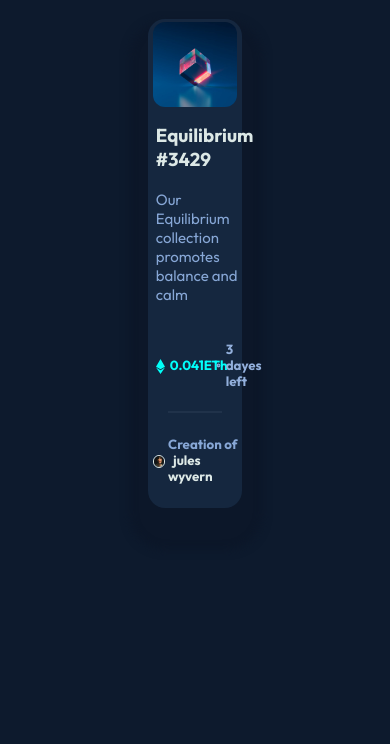
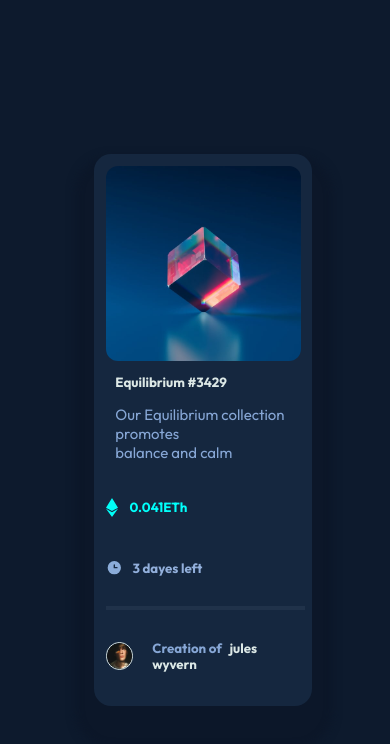
Before and after one commit to yosefamr2002/frontendmentor_card_task, a plain HTML site: page index.html in a window 390 px wide. Drawn offline with Linux system fonts and the light colour scheme.

Commit message:
responsive update

```diff
--- a/index.html
+++ b/index.html
@@ -11,6 +11,8 @@
 
 </head>
 <body>
+
+  <div class="container">
 
     <div class="card">
       <img src="images/image-equilibrium.jpg" alt="">
@@ -31,11 +33,12 @@
       </div>
       <hr>
       <div class="footer">
-      <img src="images/image-avatar.png" alt="">
+        <img id="footerimg" src="images/image-avatar.png" alt="">
         <h5><span>Creation of </span> &nbsp; jules wyvern</h5>
       </div>
 
     </div>
+  </div>
 
 </body>
 </html>
--- a/style.css
+++ b/style.css
@@ -4,99 +4,111 @@
 }
 
 body{
+    display: flex;
     background-color: #0d1a2d;
+    width: 100%;
+    height: 100vh;
+    justify-content: center;
+    align-items: center;
+}
+
+.container{
+    display: flex
+;
+    justify-content: center;
+    align-items: center;
 }
 .card {
+    padding: 3%;
     align-items: center;
-    /* justify-content: center; */
     box-shadow: 1px 22px 9px 20px #0c1729;
     border-radius: 17px;
-    margin-left: 37.5%;
-    width: 25%;
-    /* display: flex; */
+    width: 50%;
+    display: flex
+;
     flex-direction: column;
-    margin-top: 5%;
-    /* height: 450px; */
     background-color: #15273f;
 }
-.card img{
-    margin-left: 5%;
-    width: 90%;
-    margin-top: 4%;
+.card img {
+    width: 100%;
     border-radius: 12px;
 }
 .card h3{
     color: #dce8e6
 }
-.text{
-    margin-top: -6px;
-    margin-left: 8%;
+.text {
+    margin: auto;
+    width: 90%;
 }
 .text p{
     font-size: 15px;
     color: #87a7d6;
 }
-#lefticon{
-    width: 14%;
+.icons {
+    margin: auto;
+    display: flex;
+    width: 100%;
+    justify-content: space-between;
 }
-.lefticon h5{
-    color:#00fffb
+.lefticon{
+    gap: 12px;
+    display: flex;
+    align-items: center;
+    color:#00fffb;
+
 }
-.lefticon {
+.righticon {
+    color: #92afdb;
+    gap: 10px;
     display: flex;
     flex-direction: row;
-    gap: 5px;
-    align-items: baseline;
-}
-.righticon{
-    display: flex;
-    flex-direction: row;
-    gap: 5px;
-    align-items: baseline;
-    width: 42%;
-}
-.righticon h5{
-    color: #92afdb;
+    align-items: center;
 }
 .righticon img{
-    margin: 0px;
+    width: auto;
 }
-.icons{
+hr{
+    border: 2px solid #20324a;
+    width: 100%;
+}
+.footer {
     display: flex;
-    justify-content: space-between;
-    margin-right: 4%;
-    margin-left: 5%;
+    color: #dce8e6;
+    flex-direction: row;
+    gap: 10%;
+    width: 100%;
+    align-items: center;
 }
-.card hr{
-    margin-right: 20px;
-    margin-left: 20px;
-    border: 1px solid #20324a;
-    margin-top: 0px;
-    margin-bottom: 0px;
-}
-.footer{
-    display: flex;
-    align-items: center;
-    justify-content: flex-start;
-    flex-wrap: nowrap;
-    flex-direction: row;
-    gap: 3%;
-    padding-bottom: 3%;
-    color: #dce8e6;
-}
-.footer img{
-    width: 11%;
-    height: 11%;
-
-        border-radius: 50%;
-        border: 1px solid  #dce8e6;
-        ;
-
+#footerimg {
+    border: 1px solid;
+    border-radius: 50%;
+    height: 13%;
+    width: 13%;
 }
 .footer span{
     color: #87a7d6;
 }
 
-.lefticon, .righticon {
-    align-items: center;
-  }
+@media (max-width:1000px){
+    .icons {
+        margin: auto;
+        display: flex;
+        flex-direction: column;
+        width: 100%;
+        justify-content: space-between;
+    }
+    .lefticon{
+        gap: 12px;
+        display: flex;
+        align-items: center;
+        color:#00fffb;
+
+    }.lefticon img {
+        width: 12px;
+    }.card h3 {
+        font-size: smaller;
+        color: #dce8e6;
+    }.card.text{
+        width: 100%;
+    }
+}
```
Lines whose indentation alone changed are shown as unchanged.
